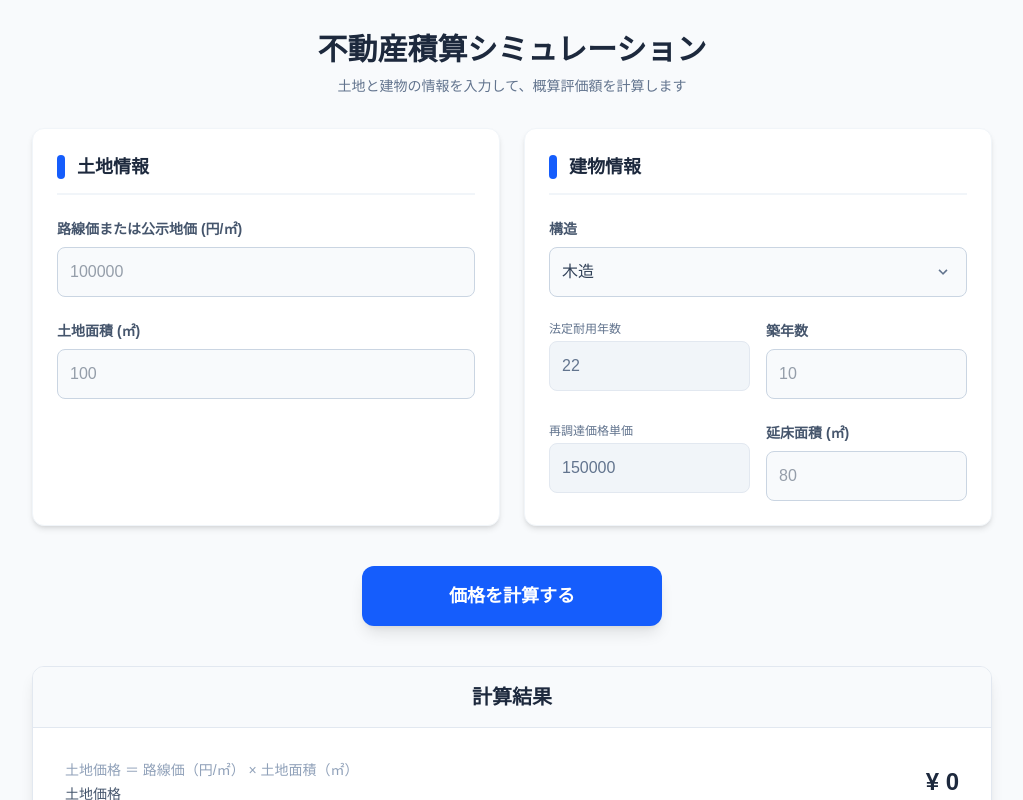
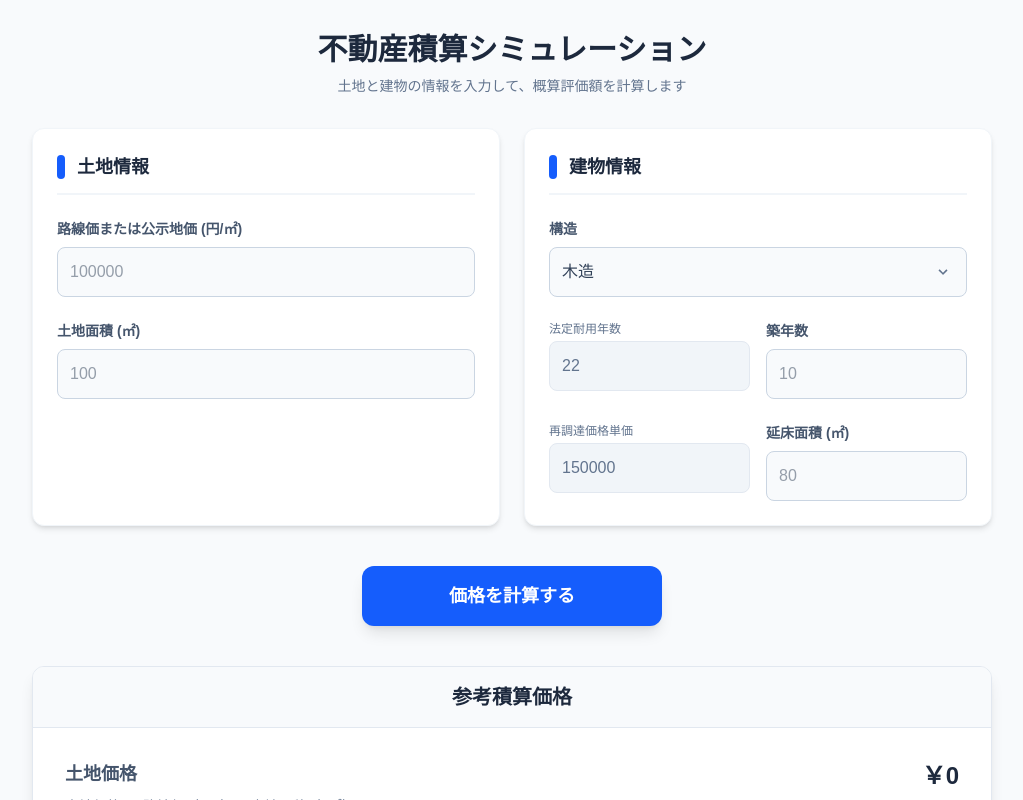
Before and after one commit to konishi0804-creator/sekisan-app, a Next.js app: page /calc in a window 1280 px wide. Both pictures are taken after a click on the button "価格を計算する". Shown: the top 800 px of the page, without its empty margins (128-1151 px from the left). Built offline with nearby package versions, Linux system fonts and the light colour scheme.

Commit message:
auto: file saved

```diff
--- a/app/calc/page.tsx
+++ b/app/calc/page.tsx
@@ -31,6 +31,14 @@ export default function CalcPage() {
         landPrice: number;
         buildingPrice: number;
         total: number;
+        snapshot: {
+            roadPrice: number;
+            landArea: number;
+            unitPrice: number;
+            usefulLife: number;
+            age: number;
+            floorArea: number;
+        };
     } | null>(null);
 
     // Auto-fill logic based on structure change
@@ -65,7 +73,19 @@ export default function CalcPage() {
             landPrice: finalLandPrice,
             buildingPrice: finalBuildingPrice,
             total: finalLandPrice + finalBuildingPrice,
+            snapshot: {
+                roadPrice: rPrice,
+                landArea: lArea,
+                unitPrice: unitPrice,
+                usefulLife: usefulLife,
+                age: bAge,
+                floorArea: fArea,
+            },
         });
+    };
+
+    const formatCurrency = (val: number) => {
+        return val.toLocaleString("ja-JP", { style: "currency", currency: "JPY" });
     };
 
     return (
@@ -217,45 +237,51 @@ export default function CalcPage() {
                 {results && (
                     <div className="bg-white rounded-xl shadow-lg border border-slate-200 overflow-hidden animate-in fade-in slide-in-from-bottom-4 duration-500">
                         <div className="bg-slate-50 px-6 py-4 border-b border-slate-200">
-                            <h2 className="text-xl font-bold text-slate-800 text-center">計算結果</h2>
+                            <h2 className="text-xl font-bold text-slate-800 text-center">参考積算価格</h2>
                         </div>
 
                         <div className="p-6 md:p-8 space-y-8">
                             {/* Land Result */}
-                            <div className="flex flex-col md:flex-row items-center justify-between gap-4 pb-6 border-b border-slate-100">
-                                <div className="flex-1 w-full text-center md:text-left">
-                                    <p className="text-sm text-slate-400 mb-1">
-                                        土地価格 ＝ 路線価（円/㎡） × 土地面積（㎡）
+                            <div className="flex flex-col md:flex-row items-start justify-between gap-4 pb-6 border-b border-slate-100">
+                                <div className="flex-1 w-full text-center md:text-left space-y-2">
+                                    <p className="text-slate-600 text-lg font-bold">土地価格</p>
+                                    <p className="text-sm text-slate-500">
+                                        土地価格 ＝ 路線価（{formatCurrency(results.snapshot.roadPrice)}）
+                                        × 土地面積（{results.snapshot.landArea.toLocaleString()}㎡）
+                                        ＝ {formatCurrency(results.landPrice)}
                                     </p>
-                                    <p className="text-slate-600 text-sm font-medium">土地価格</p>
                                 </div>
-                                <div className="text-2xl font-bold text-slate-800">
-                                    ¥ {results.landPrice.toLocaleString()}
+                                <div className="text-2xl font-bold text-slate-800 whitespace-nowrap">
+                                    {formatCurrency(results.landPrice)}
                                 </div>
                             </div>
 
                             {/* Building Result */}
-                            <div className="flex flex-col md:flex-row items-center justify-between gap-4 pb-6 border-b border-slate-100">
-                                <div className="flex-1 w-full text-center md:text-left">
-                                    <p className="text-sm text-slate-400 mb-1">
-                                        建物価格 ＝ 再調達単価 × 延床面積 × ｛（法定耐用年数 − 築年数） ÷ 法定耐用年数｝
+                            <div className="flex flex-col md:flex-row items-start justify-between gap-4 pb-6 border-b border-slate-100">
+                                <div className="flex-1 w-full text-center md:text-left space-y-2">
+                                    <p className="text-slate-600 text-lg font-bold">建物価格</p>
+                                    <p className="text-sm text-slate-500 leading-relaxed">
+                                        建物価格 ＝ 再調達単価（{formatCurrency(results.snapshot.unitPrice)}）
+                                        × 延床面積（{results.snapshot.floorArea.toLocaleString()}㎡）
+                                        × {'{'} (法定耐用年数 {results.snapshot.usefulLife}年 − 築年数 {results.snapshot.age}年)
+                                        ÷ 法定耐用年数 {results.snapshot.usefulLife}年 {'}'}
+                                        ＝ {formatCurrency(results.buildingPrice)}
                                     </p>
-                                    <p className="text-slate-600 text-sm font-medium">建物価格</p>
                                 </div>
-                                <div className="text-2xl font-bold text-slate-800">
-                                    ¥ {results.buildingPrice.toLocaleString()}
+                                <div className="text-2xl font-bold text-slate-800 whitespace-nowrap">
+                                    {formatCurrency(results.buildingPrice)}
                                 </div>
                             </div>
 
                             {/* Total Result */}
                             <div className="pt-2 text-center md:text-right">
                                 <p className="text-sm text-slate-400 mb-2">
-                                    合計価格 ＝ 土地価格 ＋ 建物価格
+                                    参考積算価格 ＝ 土地価格 ＋ 建物価格 ＝ {formatCurrency(results.total)}
                                 </p>
                                 <div className="inline-flex flex-col md:flex-row items-end md:items-baseline gap-2">
-                                    <span className="text-lg font-bold text-blue-600">積算価格合計</span>
+                                    <span className="text-lg font-bold text-blue-600">参考積算価格</span>
                                     <span className="text-4xl md:text-5xl font-extrabold text-blue-700 tracking-tight">
-                                        ¥ {results.total.toLocaleString()}
+                                        {formatCurrency(results.total)}
                                     </span>
                                 </div>
                             </div>
```
